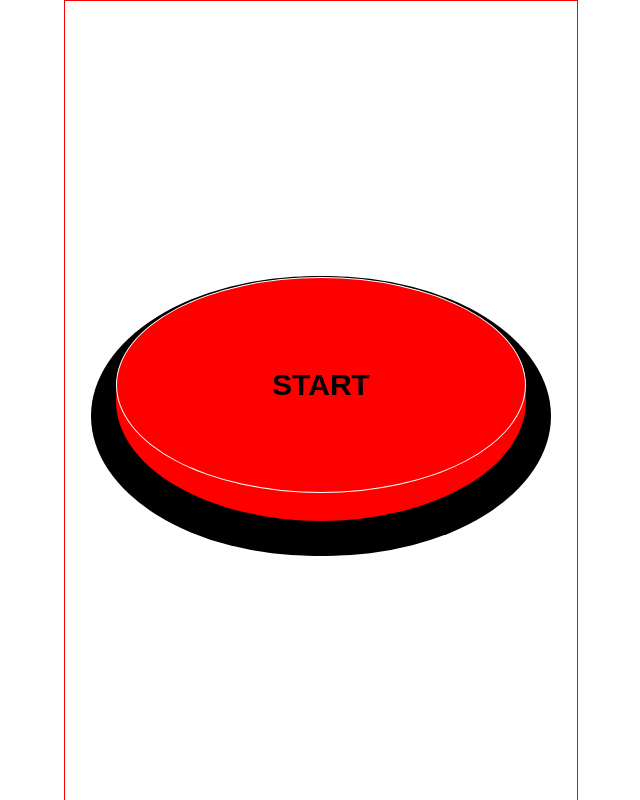
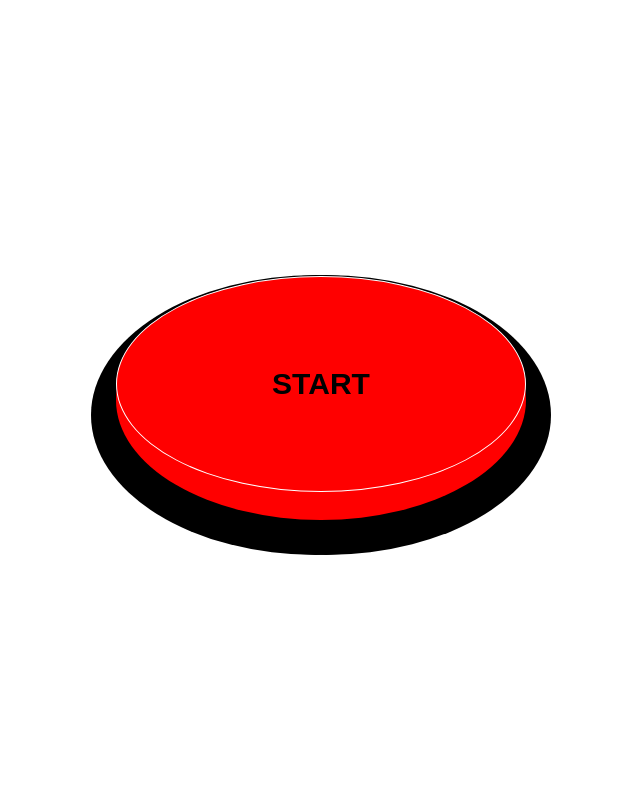
Before and after one commit to AaronGulman/Mouseover, a plain HTML site: page index.html in a window 1280 px wide. Shown: the whole page, without its empty margins (319-959 px from the left). Drawn offline with Linux system fonts and the light colour scheme.

Commit message:
Minor changes: bg color & btn

```diff
--- a/index.html
+++ b/index.html
@@ -10,7 +10,7 @@
 <body>
 	<div id="btnBox">
 		<div>
-			<button id="startBtn">START</button>
+			<button id="startBtn"><span>START</span></button>
 		</div>
 	</div>
 
--- a/styles.css
+++ b/styles.css
@@ -12,6 +12,12 @@ html{
 	/* background: linear-gradient(to right, rgb(7, 18, 90) , rgb(0, 0, 0)); */
 	display: flex;
 }
+
+#startBtn:active span {
+	transform: translateY(0px);
+	text-shadow: 0px -200px 5px white;
+	transition: 2s;
+    }
 
 
 #startBtn{
@@ -35,12 +41,12 @@ html{
 
 }
 
+
 #btnBox{
 	display: flex;
 	justify-content: center;
 	align-items: center;
 	justify-content: center;
-	border: 1px solid red;
 	width: 40%;
 	height: 100%;
 		overflow: hidden;
@@ -51,6 +57,7 @@ html{
 
 #startBtn:active{
 	transform: translateY(4px);
+
 }
 
 #btnBox div{
```
Also changed, not shown: script.js (+8 -1 lines).
